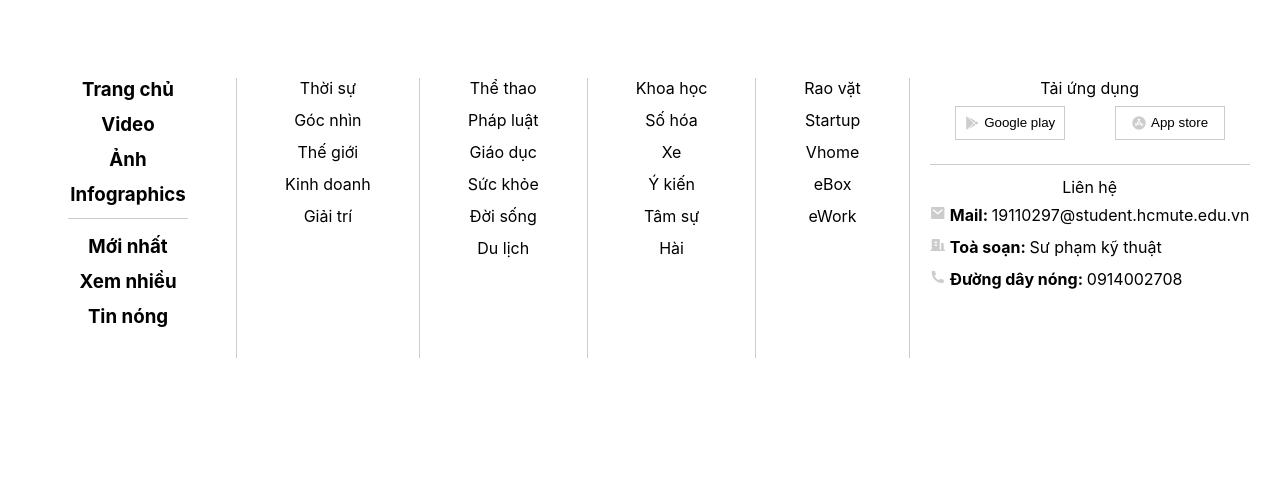
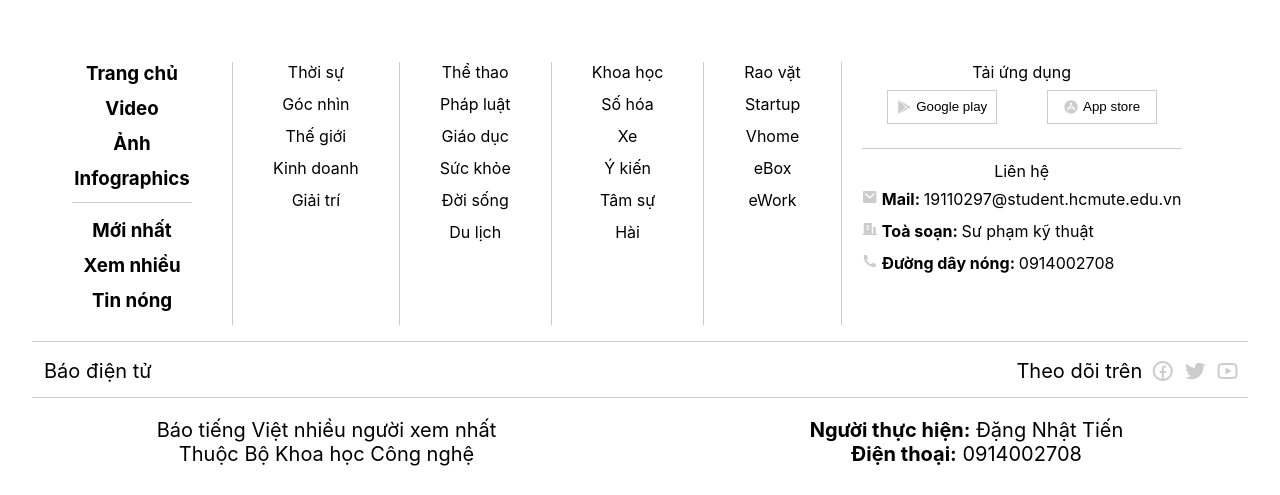
Before and after one commit to Tien01els/thuctap, a React (Create React App) app: page / in a window 1280 px wide. Shown: the part 3109-3604 px from the top of the page. Before the commit the page ends 3467 px from the top, so only its background shows below. Built offline with nearby package versions, Linux system fonts and the light colour scheme; no server answers.

Commit message:
Footer
Footer

```diff
--- a/src/feature/Footer/Footer.css
+++ b/src/feature/Footer/Footer.css
@@ -1,11 +1,14 @@
 .Footer {
-    margin-top: 80px;
-    margin-left: 20px;
+    margin-top: 64px;
 }
 
 .footer-category {
     display: flex;
     height: 280px;
+    margin-left: 32px;
+    margin-right: 32px;
+    padding-bottom: 16px;
+    border-bottom: 1px solid #ccc;
 }
 
 .footer-category span,
@@ -24,7 +27,7 @@
     display: flex;
     flex-direction: column;
     height: 100%;
-    padding: 0 48px;
+    padding: 0 40px;
 }
 
 .footer-category-info {
@@ -62,6 +65,10 @@
     width: 110px;
 }
 
+.footer-category-info .btn-footer:hover {
+    background-color: rgb(247, 247, 247);
+}
+
 .footer-category-info .p-group {
     display: flex;
     flex-direction: column;
@@ -83,3 +90,45 @@
 .footer-category-info .p-info {
     margin-bottom: 12px;
 }
+
+.footer-social {
+    height: 36px;
+    display: flex;
+    justify-content: space-between;
+    align-items: center;
+    margin: 20px 32px 0;
+    padding-bottom: 16px;
+    border-bottom: 1px solid #ccc;
+    font-size: 20px;
+}
+
+.footer-social > span {
+    margin-left: 12px;
+}
+
+.social-group {
+    display: flex;
+    justify-content: space-evenly;
+    align-items: center;
+    width: 240px;
+}
+
+.social-group > i {
+    font-size: 24px;
+}
+
+.social-group > i:hover {
+    color: #b52759;
+    cursor: pointer;
+}
+
+.footer-info {
+    display: flex;
+    justify-content: space-around;
+    margin-top: 20px;
+    padding-bottom: 32px;
+}
+
+.footer-info p {
+    font-size: 20px;
+}
--- a/src/feature/Footer/Footer.jsx
+++ b/src/feature/Footer/Footer.jsx
@@ -76,6 +76,29 @@ function Footer() {
                     </div>
                 </div>
             </div>
+            <div className="footer-social">
+                <span>Báo điện tử</span>
+                <div className="social-group">
+                    <span>Theo dõi trên</span>
+                    <i class="ri-facebook-circle-line"></i>
+                    <i class="ri-twitter-fill"></i>
+                    <i class="ri-youtube-line"></i>
+                </div>
+            </div>
+            <div className="footer-info">
+                <div className="footer-info-right">
+                    <p>Báo tiếng Việt nhiều người xem nhất</p>
+                    <p>Thuộc Bộ Khoa học Công nghệ</p>
+                </div>
+                <div className="footer-info-left">
+                    <p>
+                        <b>Người thực hiện:</b> Đặng Nhật Tiến
+                    </p>
+                    <p>
+                        <b>Điện thoại:</b> 0914002708
+                    </p>
+                </div>
+            </div>
         </div>
     );
 }
```
